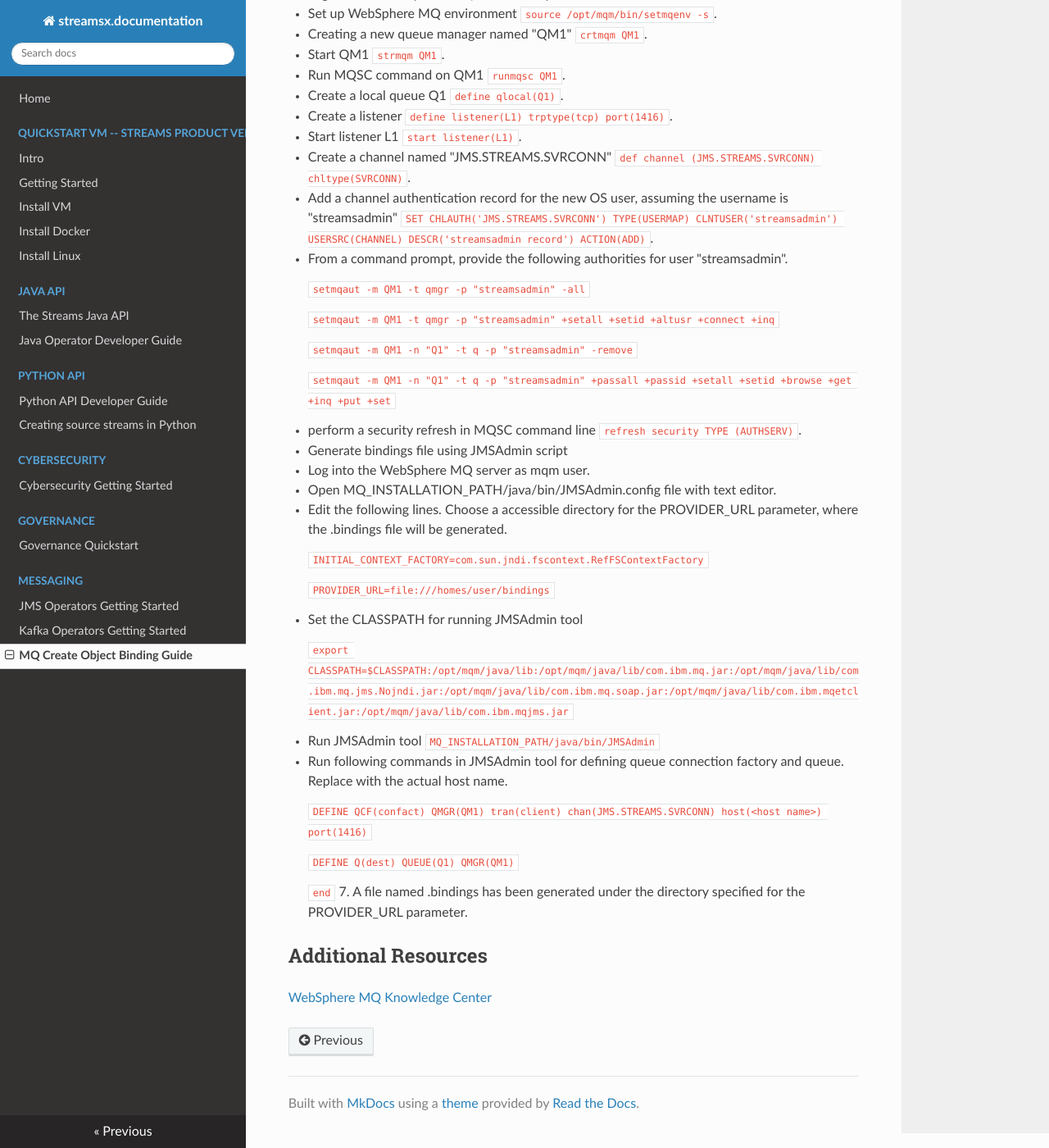
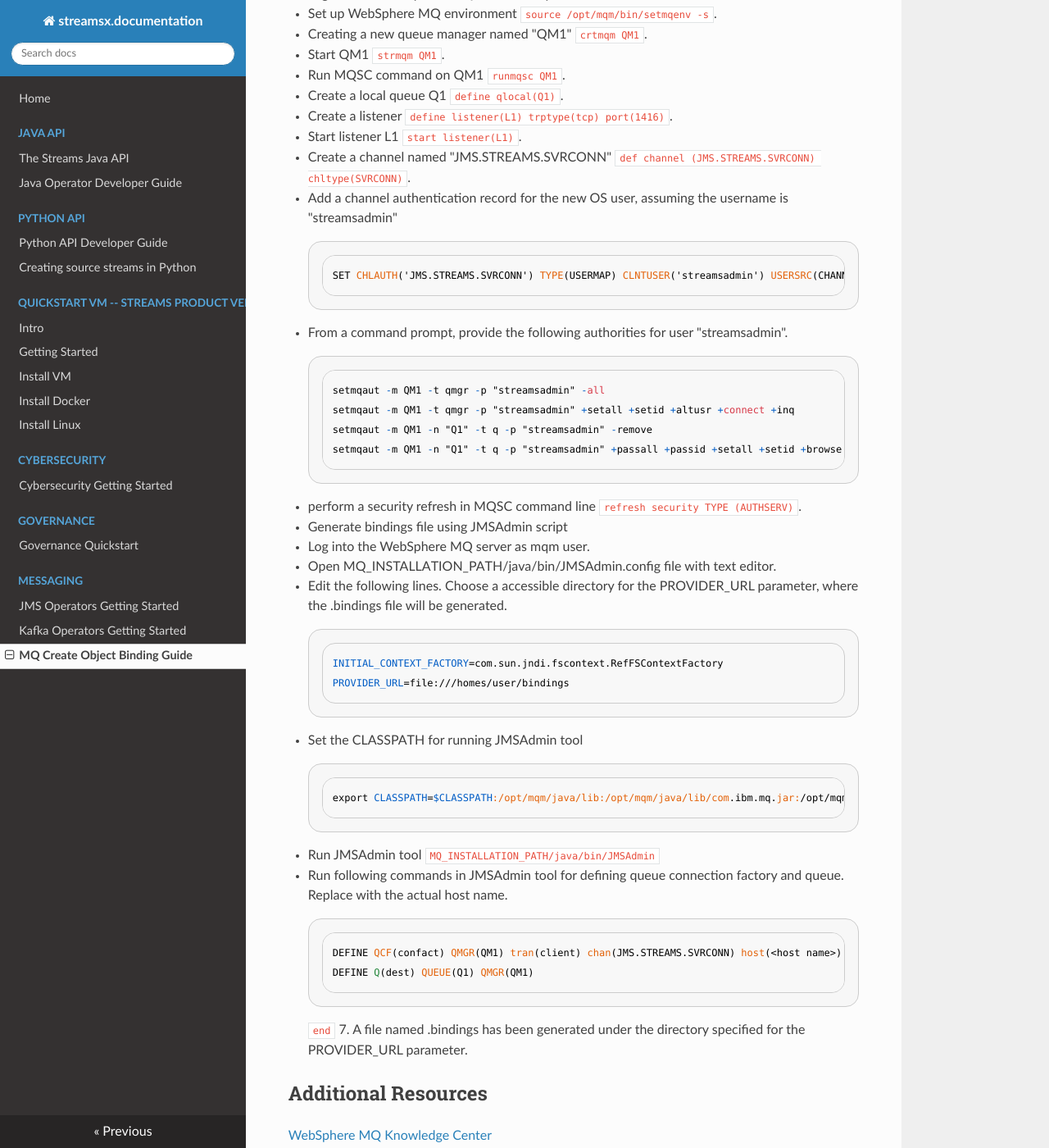
Before and after one commit to IBMStreams/streamsx.documentation, an MkDocs documentation site: the page built from docs/messaging/MQ-Create-Object-Binding-Guide.markdown, in a window 1280 px wide and 1400 px high, scrolled down 654 px. Shown: the whole window at 82% size. Built offline with MkDocs 1.6.1, drawn with Linux system fonts in a browser that asks for light colours; nearby versions of some CDN libraries; old or Windows-style settings are respelled for this version of MkDocs.

Commit message:
Fixed MQ guide

```diff
--- a/docs/messaging/MQ-Create-Object-Binding-Guide.markdown
+++ b/docs/messaging/MQ-Create-Object-Binding-Guide.markdown
@@ -39,20 +39,18 @@
   2. Open MQ_INSTALLATION_PATH/java/bin/JMSAdmin.config file with text editor.
   3. Edit the following lines. Choose a accessible directory for the PROVIDER_URL parameter, where the .bindings file will be generated.
 
-     `INITIAL_CONTEXT_FACTORY=com.sun.jndi.fscontext.RefFSContextFactory`
-
-     `PROVIDER_URL=file:///homes/user/bindings`
+        INITIAL_CONTEXT_FACTORY=com.sun.jndi.fscontext.RefFSContextFactory
+        PROVIDER_URL=file:///homes/user/bindings
 
   4. Set the CLASSPATH for running JMSAdmin tool
 
-     `export CLASSPATH=$CLASSPATH:/opt/mqm/java/lib:/opt/mqm/java/lib/com.ibm.mq.jar:/opt/mqm/java/lib/com.ibm.mq.jms.Nojndi.jar:/opt/mqm/java/lib/com.ibm.mq.soap.jar:/opt/mqm/java/lib/com.ibm.mqetclient.jar:/opt/mqm/java/lib/com.ibm.mqjms.jar`
+        export CLASSPATH=$CLASSPATH:/opt/mqm/java/lib:/opt/mqm/java/lib/com.ibm.mq.jar:/opt/mqm/java/lib/com.ibm.mq.jms.Nojndi.jar:/opt/mqm/java/lib/com.ibm.mq.soap.jar:/opt/mqm/java/lib/com.ibm.mqetclient.jar:/opt/mqm/java/lib/com.ibm.mqjms.jar
 
   5. Run JMSAdmin tool `MQ_INSTALLATION_PATH/java/bin/JMSAdmin`
   6. Run following commands in JMSAdmin tool for defining queue connection factory and queue. Replace <host name> with the actual host name.
 
-     `DEFINE QCF(confact) QMGR(QM1) tran(client) chan(JMS.STREAMS.SVRCONN) host(<host name>) port(1416)`
-
-     `DEFINE Q(dest) QUEUE(Q1) QMGR(QM1)`
+        DEFINE QCF(confact) QMGR(QM1) tran(client) chan(JMS.STREAMS.SVRCONN) host(<host name>) port(1416)
+        DEFINE Q(dest) QUEUE(Q1) QMGR(QM1)
 
      `end`
   7. A file named .bindings has been generated under the directory specified for the PROVIDER_URL parameter.
--- a/mkdocs.yml
+++ b/mkdocs.yml
@@ -1,18 +1,18 @@
 site_name: streamsx.documentation
 pages:
 - Home: index.md
+- Java API:
+  - java/Java-API-Developer-Guide.markdown
+  - java/Java-Operator-Developer-Guide.markdown
+- Python API:
+  - python/Python-API-Developer-Guide.md
+  - python/Python-Sources.md
 - QuickStart VM -- Streams Product Version 4.1.1:
   - 4.1/Intro.markdown
   - 4.1/Getting-Started.markdown
   - 4.1/Install-VM.markdown
   - 4.1/Install-Docker.markdown
   - 4.1/Install-Linux.markdown
-- Java API:
-  - java/Java-API-Developer-Guide.markdown
-  - java/Java-Operator-Developer-Guide.markdown
-- Python API:
-  - python/Python-API-Developer-Guide.md
-  - python/Python-Sources.md
 - Cybersecurity:
   - cybersecurity/Cybersecurity-Getting-Started.markdown
 - Governance:
```
Also changed, not shown: other parts of docs/messaging/MQ-Create-Object-Binding-Guide.markdown (+17 -17 lines), docs/messaging/JMS-Operators-Getting-Started.markdown (+81 -84 lines).
